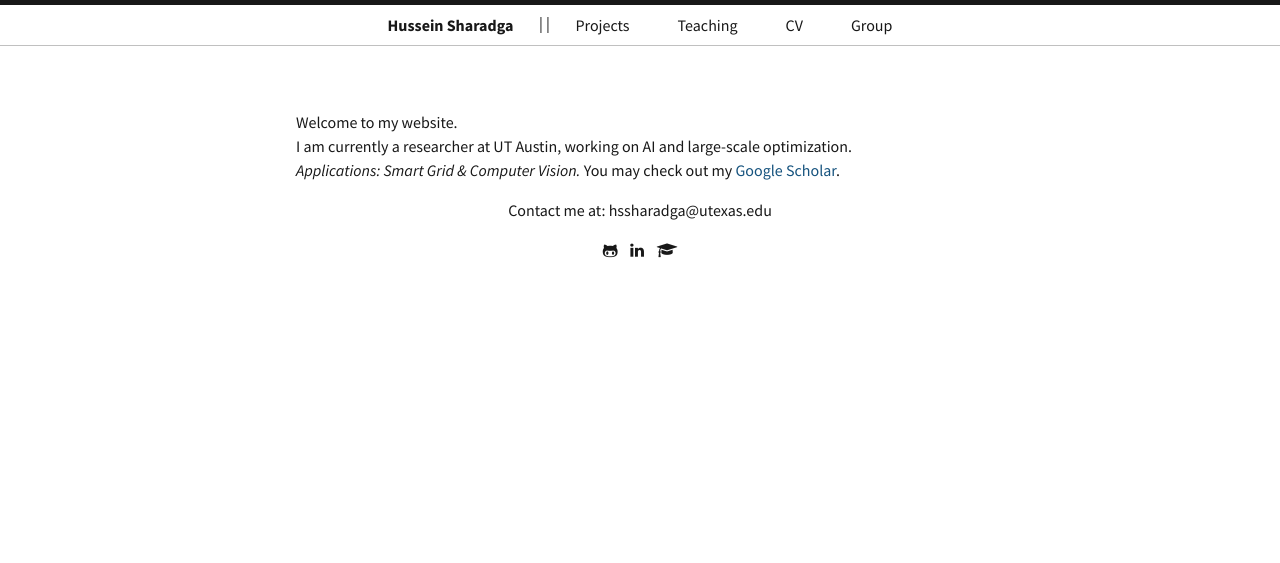
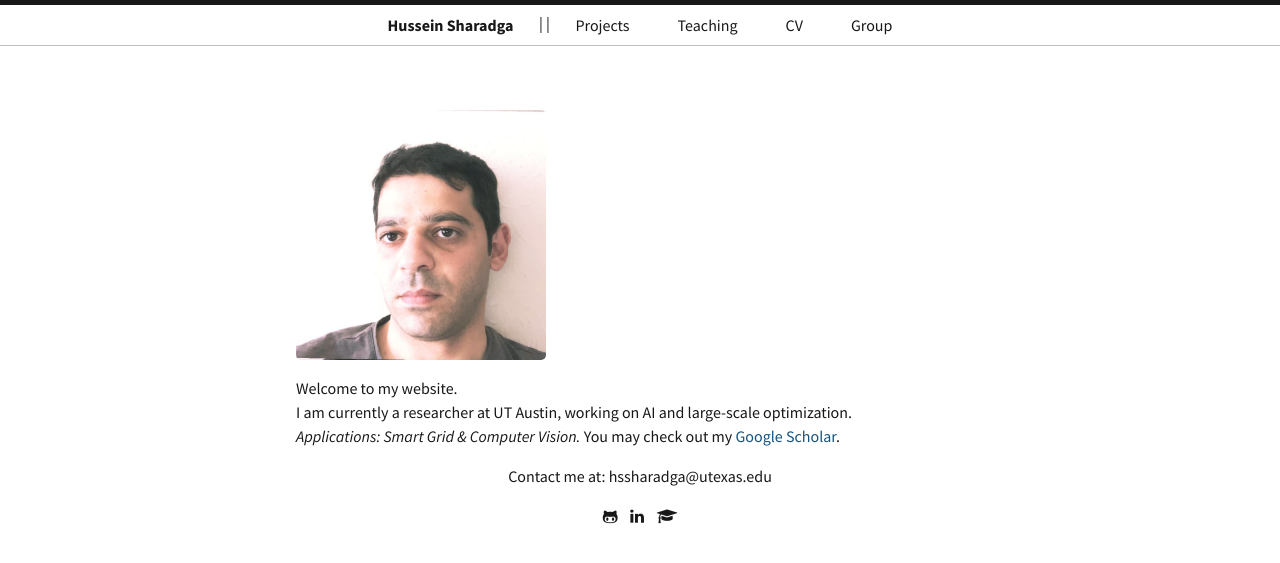
Before and after one commit to hssharadga/hssharadga.github.io, a Jekyll site: the page built from index.html, in a window 1280 px wide. Shown: the top 563 px of the page. Built offline with Jekyll 4.4.1, drawn with Linux system fonts in a browser that asks for light colours.

Commit message:
Update index.html

```diff
--- a/index.html
+++ b/index.html
@@ -15,12 +15,8 @@ title: Home
   </header>
 
   <div class="text-center">
-    <p>
-<!--       I'm Hussein Sharadga.  -->
-<!--       <a href="https://brpy.github.io/about">@brpy</a> online. -->
 
-
-   </p>
+<img src="/assets/Pic Hussein.jpg" alt="drawing" height="250"/>
 
 <p style="text-align: left;">
 Welcome to my website. <br>
```
